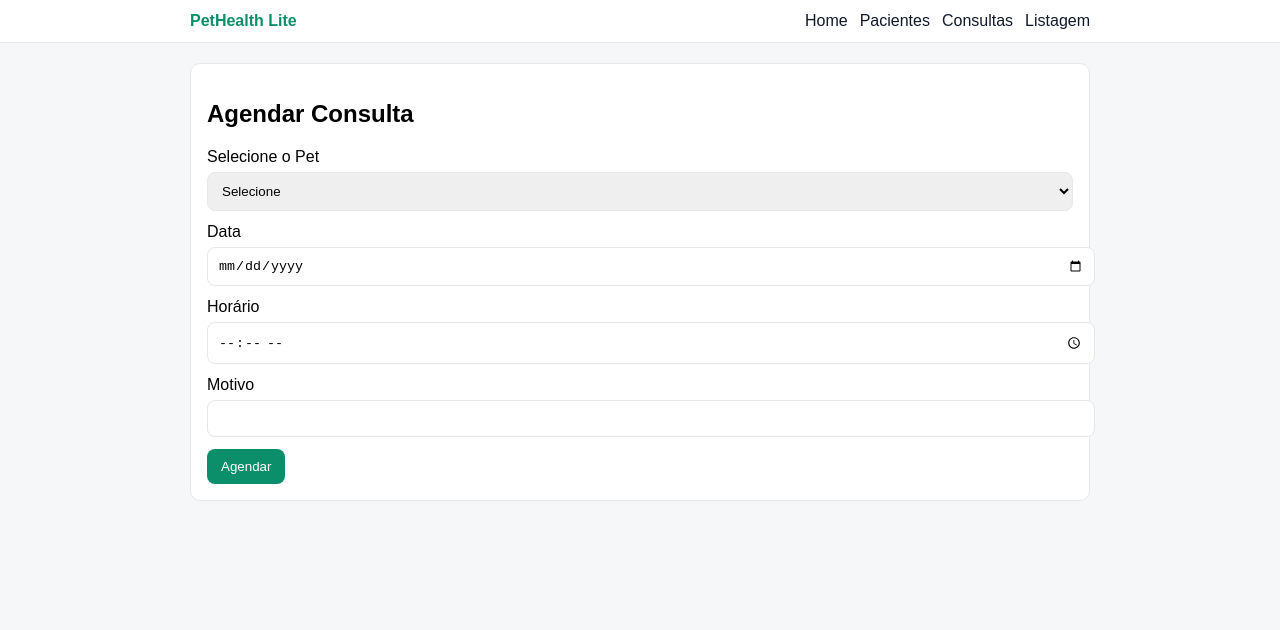
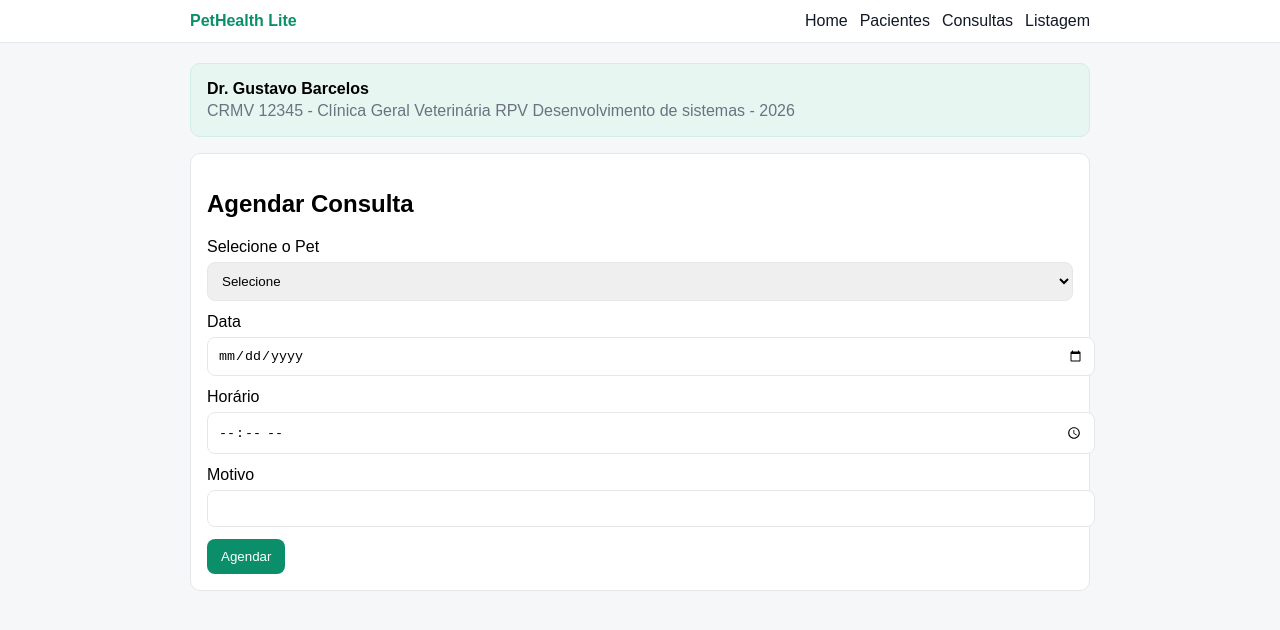
Before and after one commit to gustavobarcelos18/Pet-Health, a React (Vite) app: page /consultas in a window 1280 px wide. Shown: the top 630 px of the page. Built offline with nearby package versions, Linux system fonts and the light colour scheme.

Commit message:
Define médico fixo no sistema e exibe na tela de consultas, fecha #8

```diff
--- a/src/paginas/PaginaConsultas.tsx
+++ b/src/paginas/PaginaConsultas.tsx
@@ -3,6 +3,12 @@
 import { useState, useEffect } from "react";
 
 export default function PaginaConsultas() {
+  const medicoFixo = {
+    nome: "Dr. Gustavo Barcelos",
+    crmv: "12345",
+    especialidade: "Clínica Geral Veterinária RPV Desenvolvimento de sistemas - 2026",
+  };
+
   const [listaPets, setListaPets] = useState<any[]>([]);
   const [petSelecionado, setPetSelecionado] = useState("");
   const [data, setData] = useState("");
@@ -19,11 +25,25 @@ export default function PaginaConsultas() {
 
   function agendar(evento: React.FormEvent) {
     evento.preventDefault();
-
     alert("Consulta enviada (ainda não salva).");
   }
 
   return (
+    <div>
+      <div
+        className="caixa"
+        style={{
+          background: "#e8f6f1",
+          border: "1px solid #cfeee4",
+          marginBottom: "16px",
+        }}
+      >
+        <div style={{ fontWeight: 700 }}>{medicoFixo.nome}</div>
+        <div style={{ color: "#6b7280", marginTop: "4px" }}>
+          CRMV {medicoFixo.crmv} - {medicoFixo.especialidade}
+        </div>
+      </div>
+
       <div className="caixa">
         <h2>Agendar Consulta</h2>
 
@@ -64,13 +84,11 @@ export default function PaginaConsultas() {
           />
 
           <label>Motivo</label>
-        <input
-          value={motivo}
-          onChange={(e) => setMotivo(e.target.value)}
-        />
+          <input value={motivo} onChange={(e) => setMotivo(e.target.value)} />
 
           <button type="submit">Agendar</button>
         </form>
       </div>
+    </div>
   );
 }
```
Lines whose indentation alone changed are shown as unchanged.
